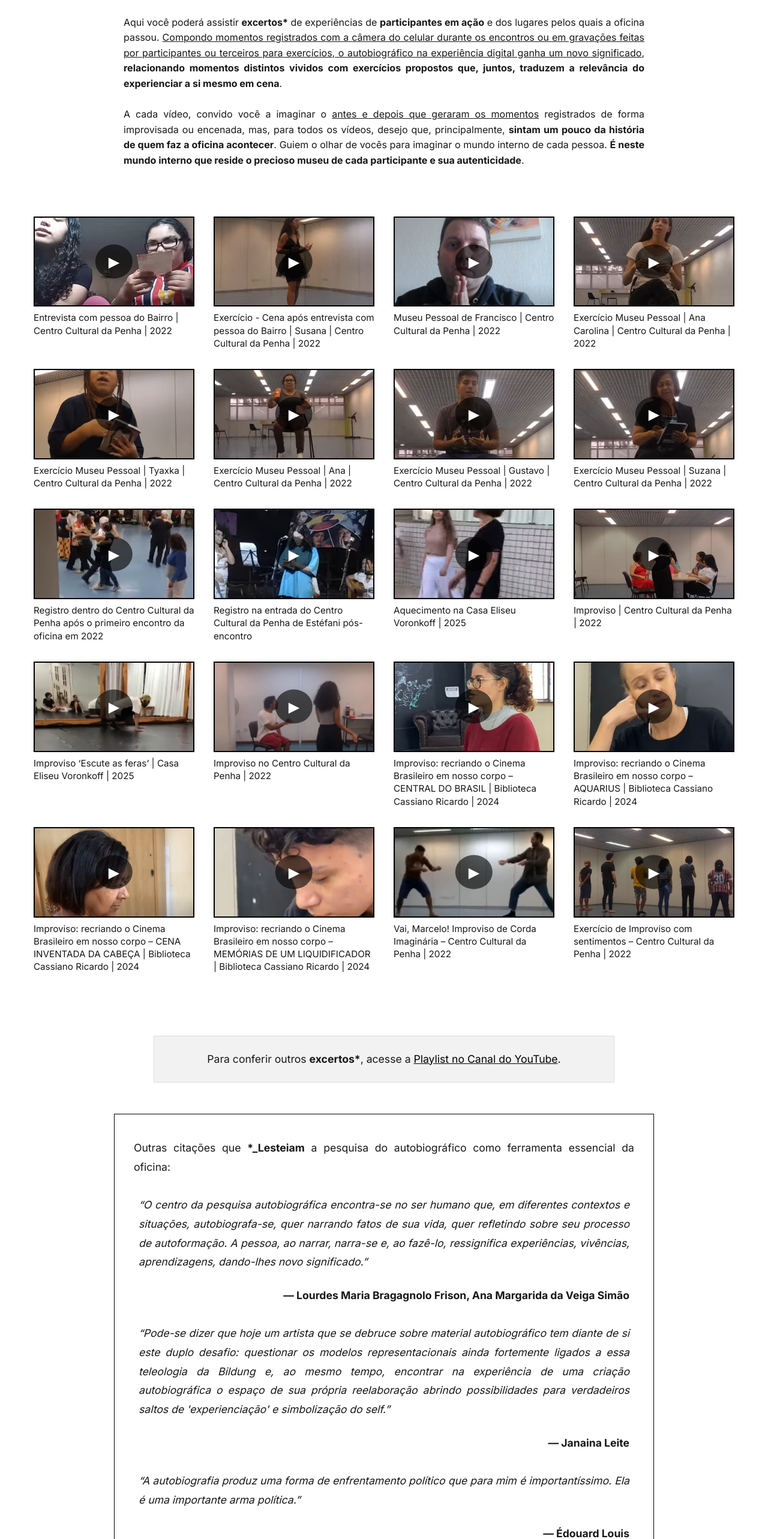
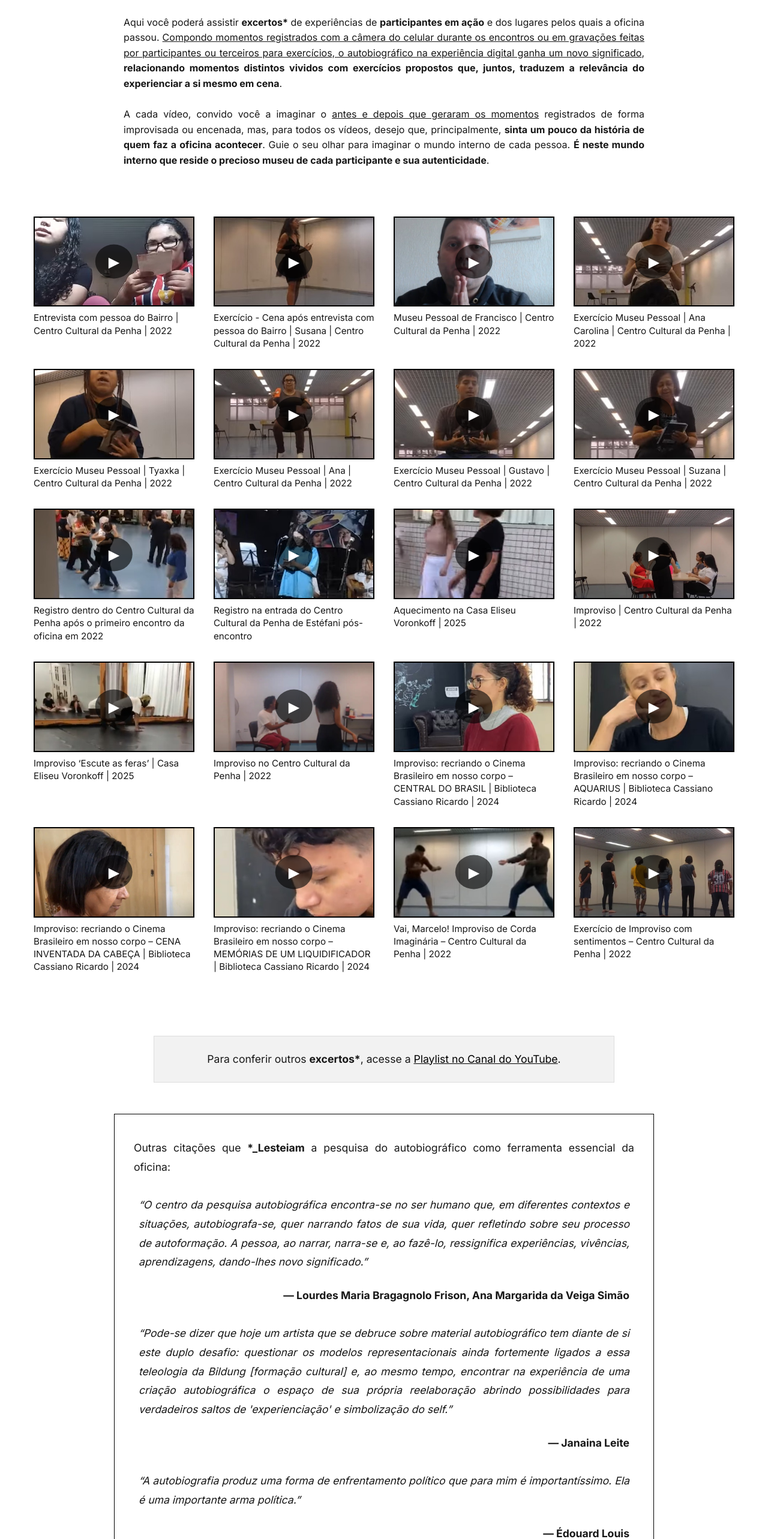
Before and after one commit to caiocastelhano/museu-autobiografico, a Next.js app: page /autobiografico in a window 1280 px wide. Shown: the part 1115-3681 px from the top of the page at 60% size. Built offline with nearby package versions, Linux system fonts and the light colour scheme.

Commit message:
Corrige texto nas páginas Corpo, Memória e Autobiográfico

```diff
--- a/src/app/autobiografico/page.js
+++ b/src/app/autobiografico/page.js
@@ -184,7 +184,7 @@ export default function AutobiograficoPage() {
             < br/>
 
             <p>
-              A cada vídeo, convido você a imaginar o <u>antes e depois que geraram os momentos</u> registrados de forma improvisada ou encenada, mas, para todos os vídeos, desejo que, principalmente, <b>sintam um pouco da história de quem faz a oficina acontecer</b>. Guiem o olhar de vocês para imaginar o mundo interno de cada pessoa. <b>É neste mundo interno que reside o precioso museu de cada participante e sua autenticidade</b>.
+              A cada vídeo, convido você a imaginar o <u>antes e depois que geraram os momentos</u> registrados de forma improvisada ou encenada, mas, para todos os vídeos, desejo que, principalmente, <b>sinta um pouco da história de quem faz a oficina acontecer</b>. Guie o seu olhar para imaginar o mundo interno de cada pessoa. <b>É neste mundo interno que reside o precioso museu de cada participante e sua autenticidade</b>.
             </p>
 
           </section>
@@ -1024,7 +1024,7 @@ export default function AutobiograficoPage() {
 
             <blockquote>
               <p>
-                Pode-se dizer que hoje um artista que se debruce sobre material autobiográfico tem diante de si este duplo desafio: questionar os modelos representacionais ainda fortemente ligados a essa teleologia da Bildung e, ao mesmo tempo, encontrar na experiência de uma criação autobiográfica o espaço de sua própria reelaboração abrindo possibilidades para verdadeiros saltos de &apos;experienciação&apos; e simbolização do self.
+                Pode-se dizer que hoje um artista que se debruce sobre material autobiográfico tem diante de si este duplo desafio: questionar os modelos representacionais ainda fortemente ligados a essa teleologia da Bildung [formação cultural] e, ao mesmo tempo, encontrar na experiência de uma criação autobiográfica o espaço de sua própria reelaboração abrindo possibilidades para verdadeiros saltos de &apos;experienciação&apos; e simbolização do self.
               </p>
               <footer>— Janaina Leite</footer>
             </blockquote>
--- a/src/app/corpo/page.js
+++ b/src/app/corpo/page.js
@@ -552,7 +552,7 @@ export default function CorpoPage() {
                 <h2 id="dancingBodiesTitle">Corpos dançantes em uma Biblioteca Pública</h2>
 
                 <p>
-                  No dia desse exercício realizado, ainda não sabia, mas estava com dengue. <u>Me lembro que</u>, ao chegar no
+                  No dia da realização desse exercício, ainda não sabia, mas estava com dengue. <u>Me lembro que</u>, ao chegar no
                   espaço, a sala de ensaio tradicional havia sido emprestada para outra pessoa sem meu aviso e meu <b>corpo
                   doía</b>.
                 </p>
@@ -682,9 +682,9 @@ export default function CorpoPage() {
                 <p>
                   Com essa vivência, palavras-chave ficaram latentes:{" "}
                   <b>
-                    Pertencimento; Vínculo; Afeto; Resistência; Memórias e Corpo.
+                    pertencimento; vínculo; afeto; resistência; memórias e corpo.
                   </b>{" "}
-                  Abaixo, os textos produzidos por duas participantes:
+                  Abaixo, os textos produzidos por três participantes:
                 </p>
               </FadeInSection>
 
--- a/src/app/memoria/page.js
+++ b/src/app/memoria/page.js
@@ -88,9 +88,9 @@ export default function MemoriaPage() {
                 <blockquote>
                 <p>
                     <i>
-                    &quot;Por que alguém se <u>recorda vividamente</u> de alguns eventos e personagens
+                    Por que alguém se <u>recorda vividamente</u> de alguns eventos e personagens
                     enquanto outros não? Como a mente é capaz de selecionar aquilo que se
-                    sedimenta fundo na memória e aquilo que ela permite flutuar na superfície?&quot;
+                    sedimenta fundo na memória e aquilo que ela permite flutuar na superfície?
                     </i>
                 </p>
                 </blockquote>
```
